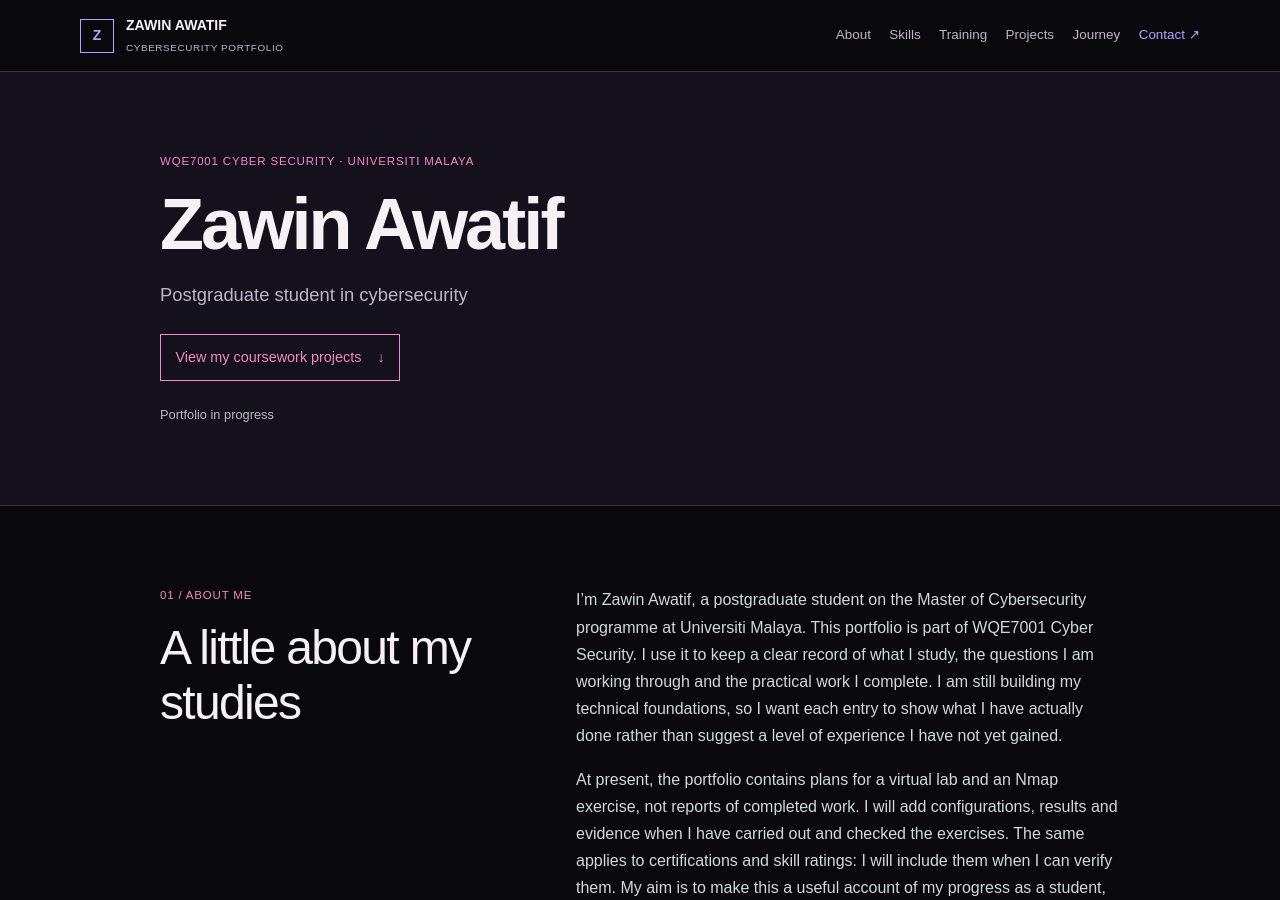
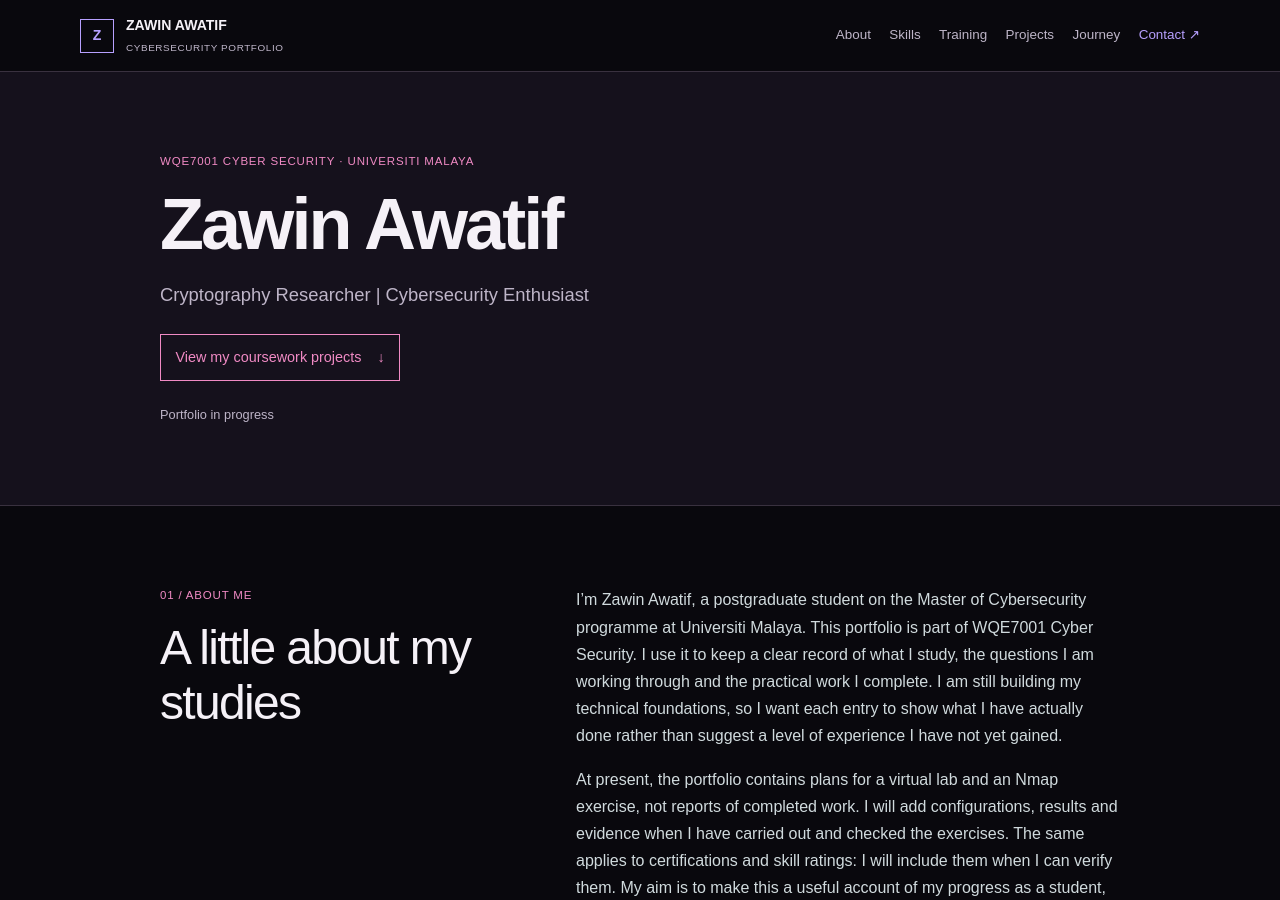
Before and after one commit to WinZapri/cybersecurity-portfolio, a Jekyll site: the page built from index.md, in a window 1280 px wide and 900 px high. Built offline with Jekyll 4.4.1, drawn with Linux system fonts in a browser that asks for light colours.

Commit message:
docs: update homepage subtitle
Co-authored-by: Copilot App <223556219+Copilot@users.noreply.github.com>

```diff
--- a/index.md
+++ b/index.md
@@ -7,7 +7,7 @@ description: Coursework and learning notes by Zawin Awatif, a postgraduate cyber
 <section class="hero" aria-labelledby="hero-title">
   <p class="eyebrow">WQE7001 Cyber Security · Universiti Malaya</p>
   <h1 id="hero-title">Zawin Awatif</h1>
-  <p class="hero-copy">Postgraduate student in cybersecurity</p>
+  <p class="hero-copy">Cryptography Researcher | Cybersecurity Enthusiast</p>
   <a class="button" href="#projects">View my coursework projects <span aria-hidden="true">↓</span></a>
   <p class="hero-note">Portfolio in progress</p>
 </section>
```
